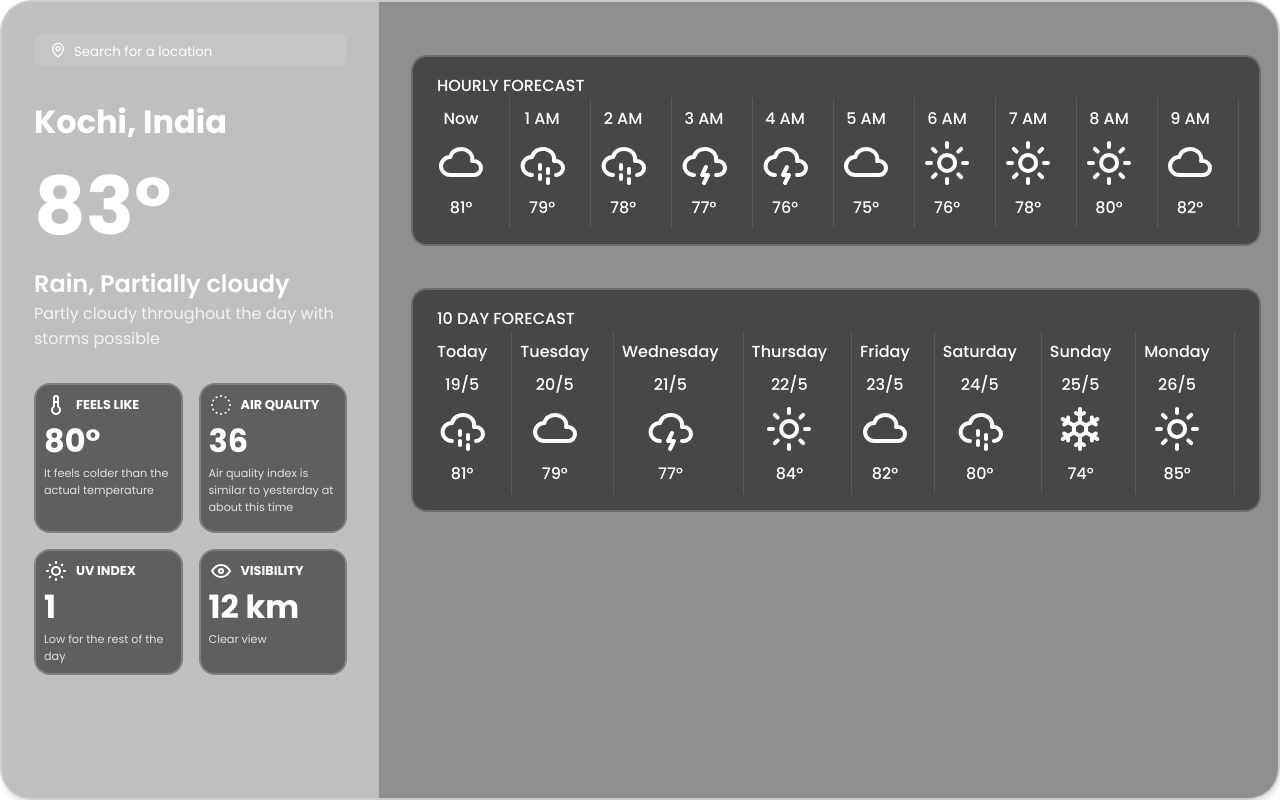
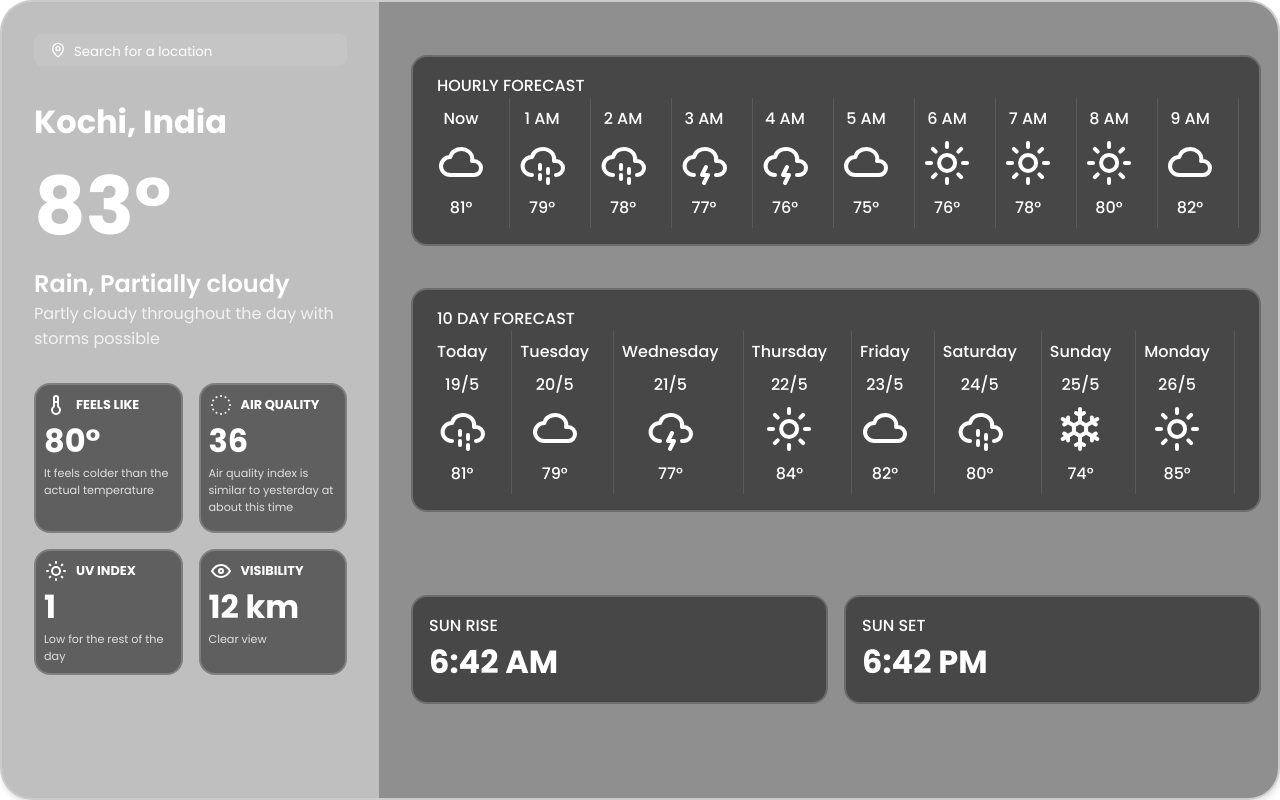
Before and after one commit to nivedhz/odin-weather-app, a website built with webpack: page src/template.html in a window 1280 px wide. Built offline with nearby package versions, Linux system fonts and the light colour scheme; files whose address does not match are found by name.

Commit message:
feat(sunActivity): implemented the sun rise and set times

```diff
--- a/src/styles/weather-container.css
+++ b/src/styles/weather-container.css
@@ -217,3 +217,33 @@
   font-weight: 500;
   padding-left: 0.5rem;
 }
+.upcoming-forecast__sun-container {
+  display: flex;
+  gap: 1rem;
+}
+.upcoming-forecast__sunrise-container {
+  padding: 1rem;
+  width: 50%;
+  background-color: rgba(0, 0, 0, 0.5);
+  border-radius: 1rem;
+  border: 2px solid rgba(255, 255, 255, 0.2);
+}
+.upcoming-forecast__sunset-container {
+  padding: 1rem;
+  width: 50%;
+  background-color: rgba(0, 0, 0, 0.5);
+  border-radius: 1rem;
+  border: 2px solid rgba(255, 255, 255, 0.2);
+}
+.upcoming-forecast__sunset-container-name {
+  font-size: 1rem;
+  font-weight: 500;
+  display: flex;
+  align-items: center;
+}
+.upcoming-forecast__sunrise-container-name {
+  font-size: 1rem;
+  font-weight: 500;
+  display: flex;
+  align-items: center;
+}
--- a/src/ui/main/UpcomingForecastContainer.js
+++ b/src/ui/main/UpcomingForecastContainer.js
@@ -264,13 +264,49 @@ function createDailyForecast() {
   container.append(containerWrapper);
   return container;
 }
+function createSunActivity() {
+  const sunActivityContainer = document.createElement("div");
+  sunActivityContainer.classList.add("upcoming-forecast__sun-container");
+
+  const sunriseTimeContainer = document.createElement("div");
+  sunriseTimeContainer.classList.add("upcoming-forecast__sunrise-container");
+  const sunriseTimeContainerName = document.createElement("h1");
+  sunriseTimeContainerName.classList.add(
+    "upcoming-forecast__sunrise-container-name",
+  );
+  const sunriseTimeEl = document.createElement("h1");
+  sunriseTimeEl.classList.add("upcoming-forecast__sunrise-time-el");
+  sunriseTimeContainer.append(sunriseTimeContainerName, sunriseTimeEl);
+  sunriseTimeContainerName.textContent = "SUN RISE";
+  sunriseTimeEl.textContent = "6:42 AM";
+
+  const sunsetTimeContainer = document.createElement("div");
+  sunsetTimeContainer.classList.add("upcoming-forecast__sunset-container");
+  const sunsetTimeContainerName = document.createElement("h1");
+  sunsetTimeContainerName.classList.add(
+    "upcoming-forecast__sunset-container-name",
+  );
+  const sunsetTimeEl = document.createElement("h1");
+  sunsetTimeEl.classList.add("upcoming-forecast__sunset-time-el");
+  sunsetTimeContainerName.textContent = "SUN SET";
+  sunsetTimeEl.textContent = "6:42 PM";
+  sunsetTimeContainer.append(sunsetTimeContainerName, sunsetTimeEl);
+
+  sunActivityContainer.append(sunriseTimeContainer, sunsetTimeContainer);
+  return sunActivityContainer;
+}
 
 export function createUpcomingForecastContainer() {
   const container = document.createElement("div");
   container.classList.add("upcoming-forecast__container");
   const hourlyForecastContainer = createHourlyForecast();
   const dailyForecastContainer = createDailyForecast();
+  const sunActivityContainer = createSunActivity();
 
-  container.append(hourlyForecastContainer, dailyForecastContainer);
+  container.append(
+    hourlyForecastContainer,
+    dailyForecastContainer,
+    sunActivityContainer,
+  );
   return container;
 }
```
